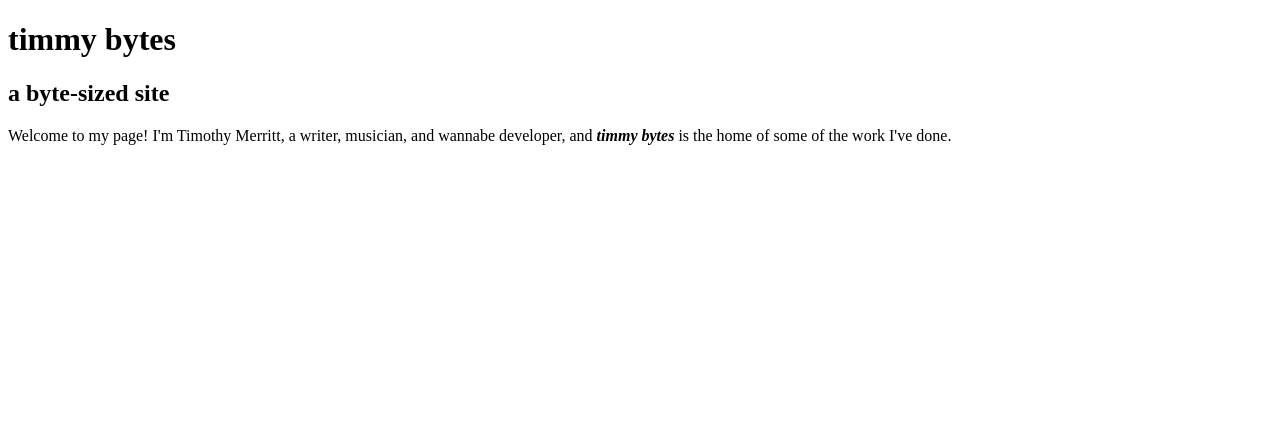
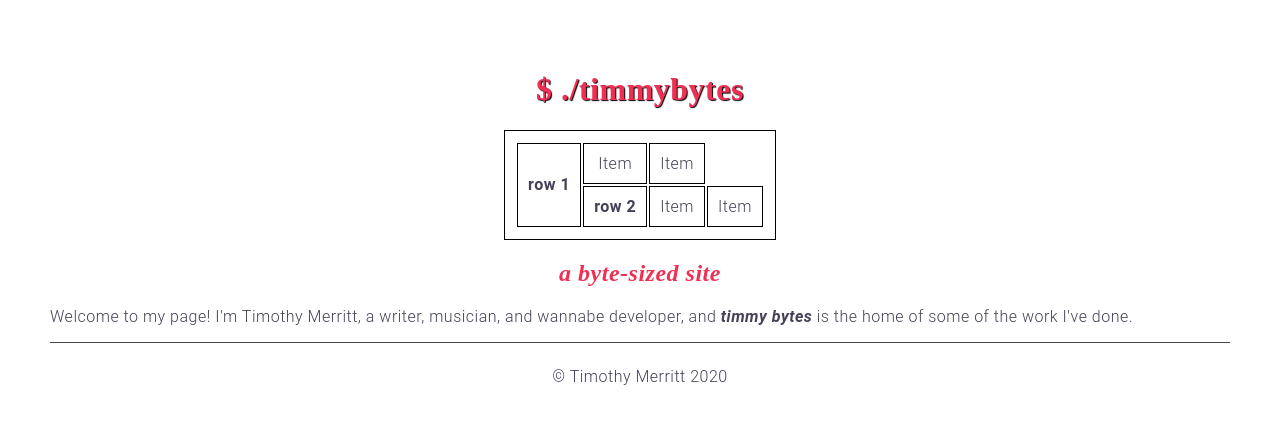
Before and after one commit to timmybytes/bytes-site, a plain HTML site: page index.html in a window 1280 px wide. Drawn offline with Linux system fonts and the light colour scheme.

Commit message:
updated homepage

```diff
--- a/index.html
+++ b/index.html
@@ -3,11 +3,44 @@
 <head>
     <meta charset="UTF-8">
     <meta name="viewport" content="width=device-width, initial-scale=1.0">
+    <link rel="stylesheet" href="styles.css">
     <title>timmy bytes</title>
 </head>
 <body>
-    <h1>timmy bytes</h1>
-    <h2>a byte-sized site</h2>
-    <p>Welcome to my page! I'm Timothy Merritt, a writer, musician, and wannabe developer, and <em><strong>timmy bytes</strong></em> is the home of some of the work I've done.</p>
+    <header>
+        <!-- Nav Bar -->
+        <h1 class="center">$ ./timmybytes</h1>
+        <nav>
+<!--             <ul>
+                <li>About</li>
+                <li>Work</li>
+                <li>Contact</li>
+                <li>Blog</li>
+            </ul> -->
+            <table>
+                <tr>
+                    <th rowspan="2">row 1</th>
+                    <td>Item</td>
+                    <td>Item</td>
+                </tr>
+                <tr>
+                    <th>row 2</th>
+                    <td>Item</td>
+                    <td>Item</td>
+                </tr>
+            </table>
+        </nav>
+        <!-- Social icons -->
+    </header>
+    <!-- Page Content -->
+    <section>
+        <h2 class="center">a byte-sized site</h2>
+        <p>Welcome to my page! I'm Timothy Merritt, a writer, musician, and wannabe developer, and <em><strong>timmy bytes</strong></em> is the home of some of the work I've done.</p>
+    </section>
+
+    <hr>
+    <footer>
+        © Timothy Merritt 2020
+    </footer>
 </body>
 </html>
--- /dev/null
+++ b/styles.css
@@ -0,0 +1,49 @@
+body {
+    background: f2f4f3; 	/* parchment-white */
+    color: #474056;			/* orange */
+    font-family: 'Roboto';
+    font-weight: 300;
+    letter-spacing: 0.5px;
+    margin: 0;
+    padding: 50px;
+}
+
+h1 {
+	color: #ef3054;
+	font-family: 'Nunito';
+	font-weight: 800;
+	text-shadow: 1px 1px 1px black;
+}
+
+h2 {
+	color: #ef3054;
+	font-family: 'Nunito';
+	font-weight: 600;
+	font-style: italic;
+}
+
+.center {
+	text-align: center;
+}
+
+nav {
+	text-align: left;
+}
+
+table, th, td {
+	margin: auto;
+	border: 1px solid black;
+	padding: 10px;
+	text-align: center;
+}
+
+hr {
+	background-color: #474056;
+	border: none;
+	height: .5px;
+}
+
+footer {
+	margin: 25px auto;
+	text-align: center;
+}
```
